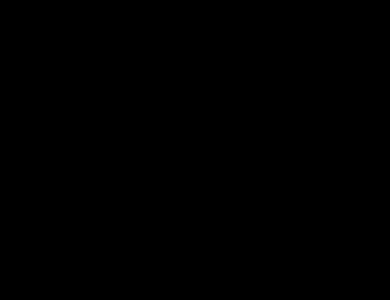
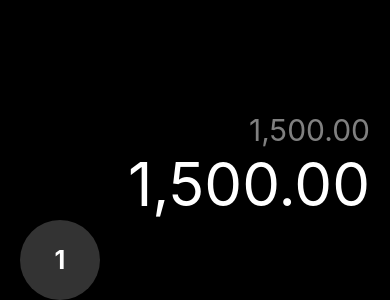
Before and after one commit to DiegoYanezGonzalez/CalculadoraiOS, a React Native app: screen / in a window 390 px wide. Shown: the part 544-844 px from the top of the page. Built offline with nearby package versions, Linux system fonts and the light colour scheme.

Commit message:
FirtsBotton

```diff
--- a/App.tsx
+++ b/App.tsx
@@ -1,11 +1,15 @@
 import React from 'react'
-import { View, Text, SafeAreaView } from 'react-native'
+import { View, Text, SafeAreaView, StatusBar } from 'react-native'
 import { CalculadoraScreen } from './src/screens/CalculadoraScreen'
 import { styles } from './src/theme/appTheme'
 
 const App = () => {
   return (
       <SafeAreaView style={styles.fondo}>
+        <StatusBar
+         backgroundColor='black'
+         barStyle='light-content'
+         />
         <CalculadoraScreen/>
       </SafeAreaView>
   )
--- a/src/theme/appTheme.tsx
+++ b/src/theme/appTheme.tsx
@@ -3,10 +3,41 @@
 export const styles = StyleSheet.create({
     fondo:{
         flex:1,
-        backgroundColor:'black'
+        backgroundColor:'black',
+
+
     },
-    texto:{
+    calculadoraContainer:{
+        flex:1,
+        paddingHorizontal:20,
+        justifyContent:'flex-end'
+    },
+    resultado:{
         color:'white',
-        fontSize:20
+        fontSize:60,
+        textAlign:'right',
+
+    },
+    resultadoPequeno:{
+
+        color:'rgba(255,255,255,0.5) ',
+        fontSize:30,
+        textAlign:'right',
+    },
+    boton:{
+        height:80,
+        width:80,
+        backgroundColor:'#333333',
+        borderRadius:100,
+        justifyContent:'center',
+
+    },
+    botonTexto:{
+        textAlign:'center',
+        color:'white',
+        padding:10,
+        fontSize:25,
+        fontWeight:'bold'
     }
+
 });
```
